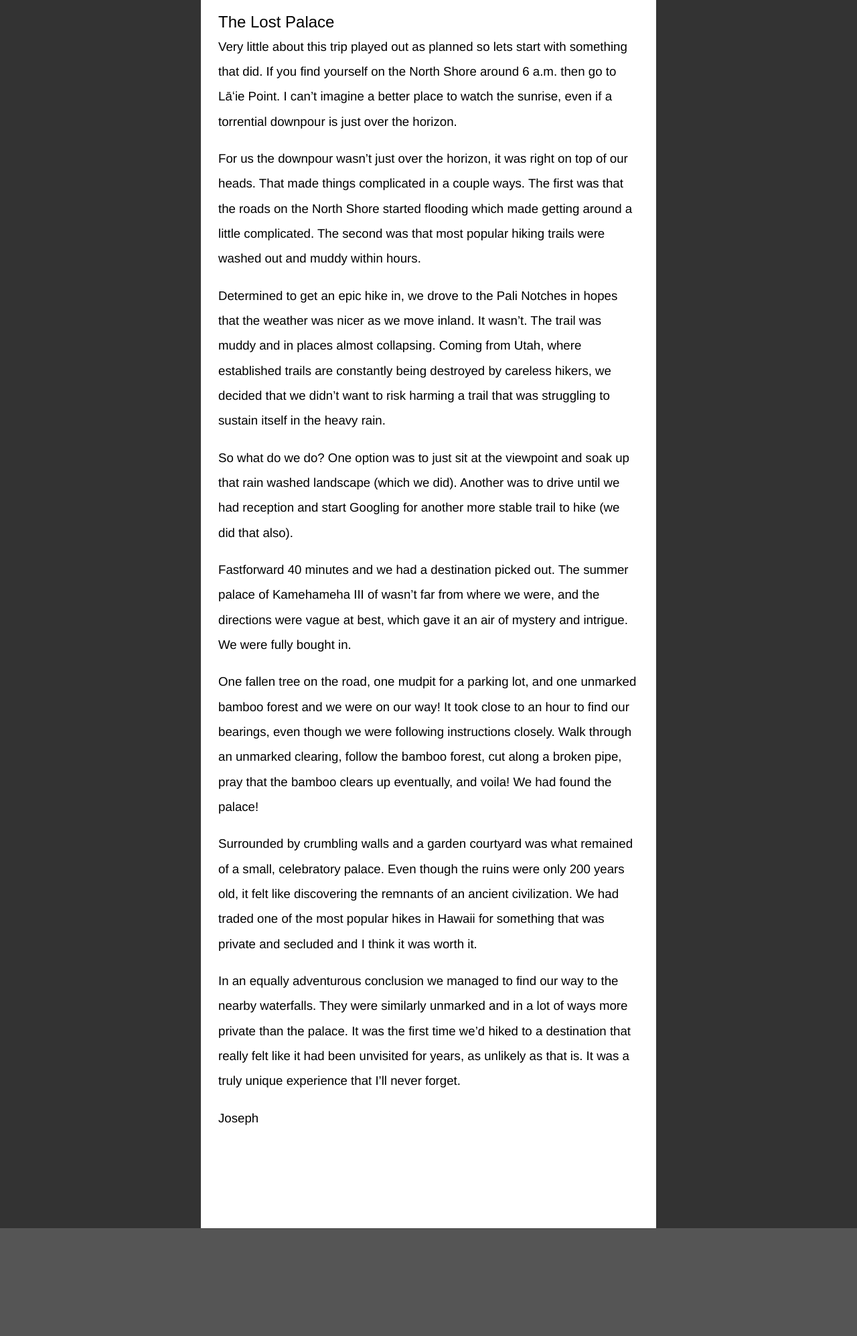
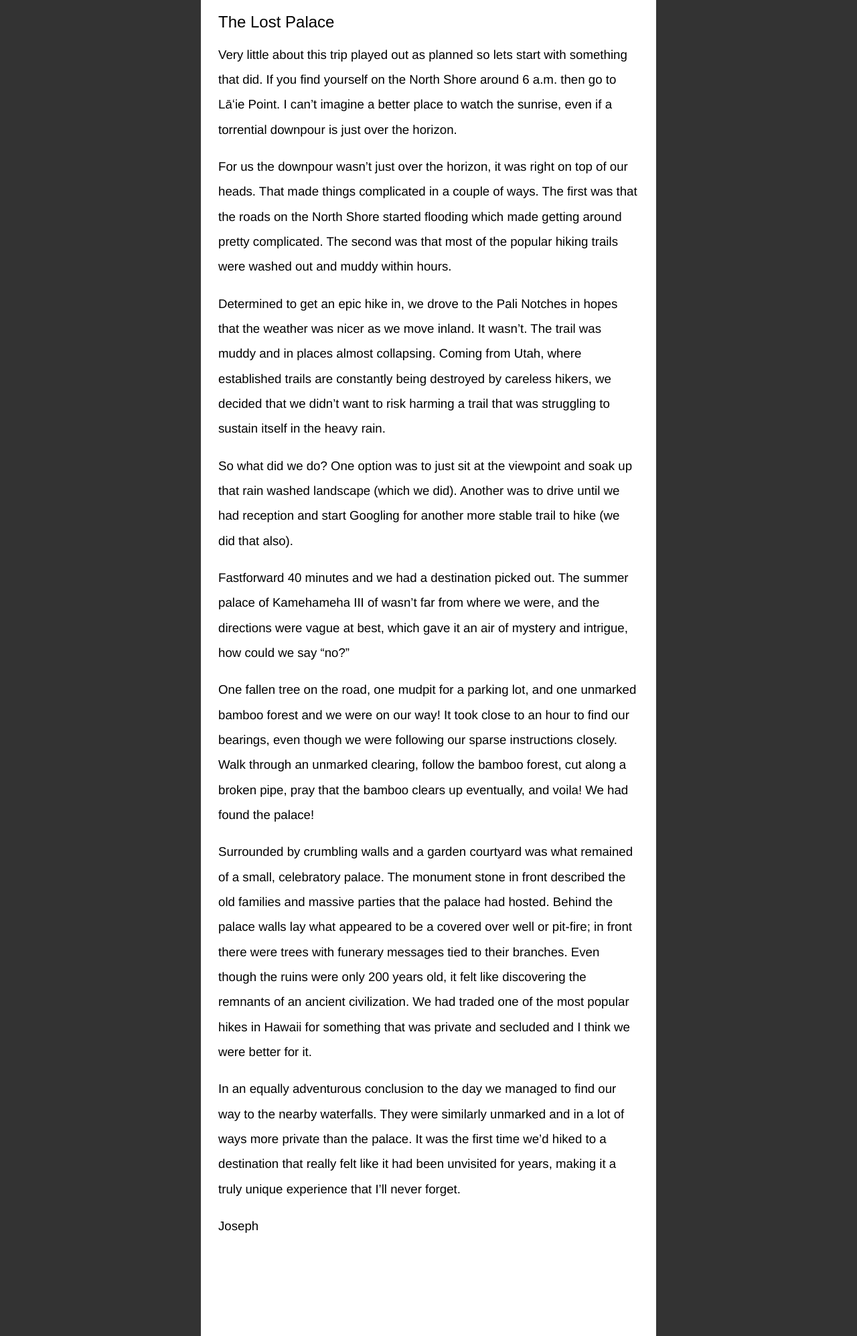
Before and after one commit to jslinker/blog, a Jekyll site: the page built from _posts/2019-5-27-the-lost-palace.md, in a window 1280 px wide, cut to the strip 500-2495 px from the top of the page. Shown: the whole strip at 67% size. Built offline with Jekyll 4.4.1, drawn with Linux system fonts in a browser that asks for light colours; before the commit the page ends 2334 px from its top, so only the background shows below that.

Commit message:
Minor updates to CSS. Wording changes on blog post.

```diff
--- a/_layouts/default.html
+++ b/_layouts/default.html
@@ -134,7 +134,7 @@
                 {% endfor %}
 
             var map = new google.maps.Map(document.getElementById('map'), {
-                zoom: 4,
+                zoom: 10,
                 center: myLatLng,
                 styles: mapStyle
             });
--- a/_posts/2019-5-27-the-lost-palace.md
+++ b/_posts/2019-5-27-the-lost-palace.md
@@ -9,18 +9,18 @@ preview: Lost and pregnant in a bamboo forest
 
 Very little about this trip played out as planned so lets start with something that did. If you find yourself on the North Shore around 6 a.m. then go to Lāʻie Point. I can't imagine a better place to watch the sunrise, even if a torrential downpour is just over the horizon.
 
-For us the downpour wasn't just over the horizon, it was right on top of our heads. That made things complicated in a couple ways. The first was that the roads on the North Shore started flooding which made getting around a little complicated. The second was that most popular hiking trails were washed out and muddy within hours.
+For us the downpour wasn't just over the horizon, it was right on top of our heads. That made things complicated in a couple of ways. The first was that the roads on the North Shore started flooding which made getting around pretty complicated. The second was that most of the popular hiking trails were washed out and muddy within hours.
 
 Determined to get an epic hike in, we drove to the Pali Notches in hopes that the weather was nicer as we move inland. It wasn't. The trail was muddy and in places almost collapsing. Coming from Utah, where established trails are constantly being destroyed by careless hikers, we decided that we didn't want to risk harming a trail that was struggling to sustain itself in the heavy rain.
 
-So what do we do? One option was to just sit at the viewpoint and soak up that rain washed landscape (which we did). Another was to drive until we had reception and start Googling for another more stable trail to hike (we did that also).
+So what did we do? One option was to just sit at the viewpoint and soak up that rain washed landscape (which we did). Another was to drive until we had reception and start Googling for another more stable trail to hike (we did that also).
 
-Fastforward 40 minutes and we had a destination picked out. The summer palace of Kamehameha III of wasn't far from where we were, and the directions were vague at best, which gave it an air of mystery and intrigue. We were fully bought in.
+Fastforward 40 minutes and we had a destination picked out. The summer palace of Kamehameha III of wasn't far from where we were, and the directions were vague at best, which gave it an air of mystery and intrigue, how could we say "no?"
 
-One fallen tree on the road, one mudpit for a parking lot, and one unmarked bamboo forest and we were on our way! It took close to an hour to find our bearings, even though we were following instructions closely. Walk through an unmarked clearing, follow the bamboo forest, cut along a broken pipe, pray that the bamboo clears up eventually, and voila! We had found the palace!
+One fallen tree on the road, one mudpit for a parking lot, and one unmarked bamboo forest and we were on our way! It took close to an hour to find our bearings, even though we were following our sparse instructions closely. Walk through an unmarked clearing, follow the bamboo forest, cut along a broken pipe, pray that the bamboo clears up eventually, and voila! We had found the palace!
 
-Surrounded by crumbling walls and a garden courtyard was what remained of a small, celebratory palace. Even though the ruins were only 200 years old, it felt like discovering the remnants of an ancient civilization. We had traded one of the most popular hikes in Hawaii for something that was private and secluded and I think it was worth it.
+Surrounded by crumbling walls and a garden courtyard was what remained of a small, celebratory palace. The monument stone in front described the old families and massive parties that the palace had hosted. Behind the palace walls lay what appeared to be a covered over well or pit-fire; in front there were trees with funerary messages tied to their branches. Even though the ruins were only 200 years old, it felt like discovering the remnants of an ancient civilization. We had traded one of the most popular hikes in Hawaii for something that was private and secluded and I think we were better for it.
 
-In an equally adventurous conclusion we managed to find our way to the nearby waterfalls. They were similarly unmarked and in a lot of ways more private than the palace. It was the first time we'd hiked to a destination that really felt like it had been unvisited for years, as unlikely as that is. It was a truly unique experience that I'll never forget.
+In an equally adventurous conclusion to the day we managed to find our way to the nearby waterfalls. They were similarly unmarked and in a lot of ways more private than the palace. It was the first time we'd hiked to a destination that really felt like it had been unvisited for years, making it a truly unique experience that I'll never forget.
 
 Joseph
--- a/css/post.scss
+++ b/css/post.scss
@@ -73,6 +73,7 @@ body {
     font-family: "Futura", "Futura-Medium", "Futura Medium", "Century Gothic", "CenturyGothic", "Apple Gothic", "AppleGothic", "URW Gothic L", "Avant Garde", sans-serif;
     font-size: 18pt;
     color: black;
+    padding-bottom: 12px;
 }
 
 #article h2 {
```
Also changed, not shown: 11 other files.
